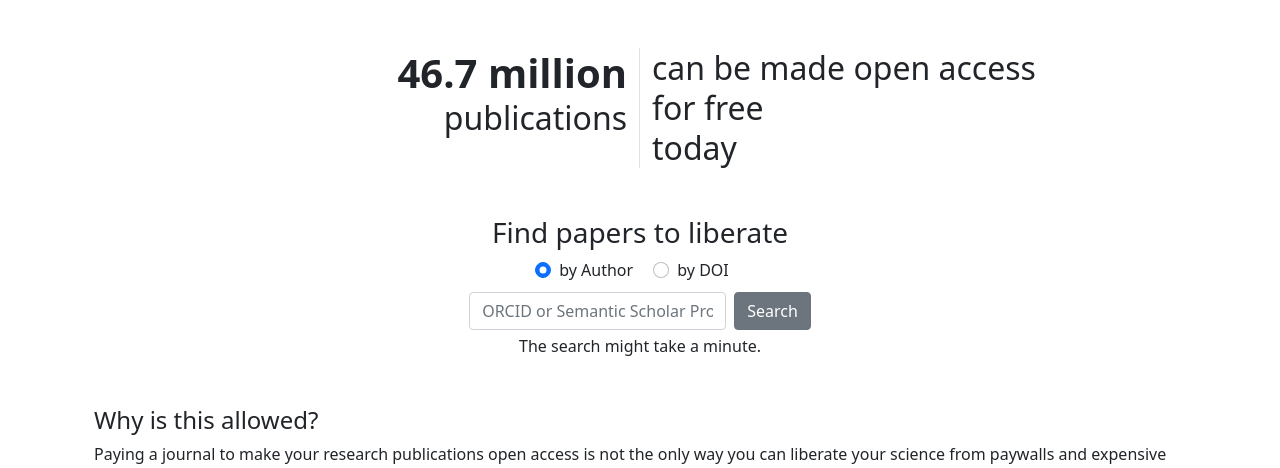
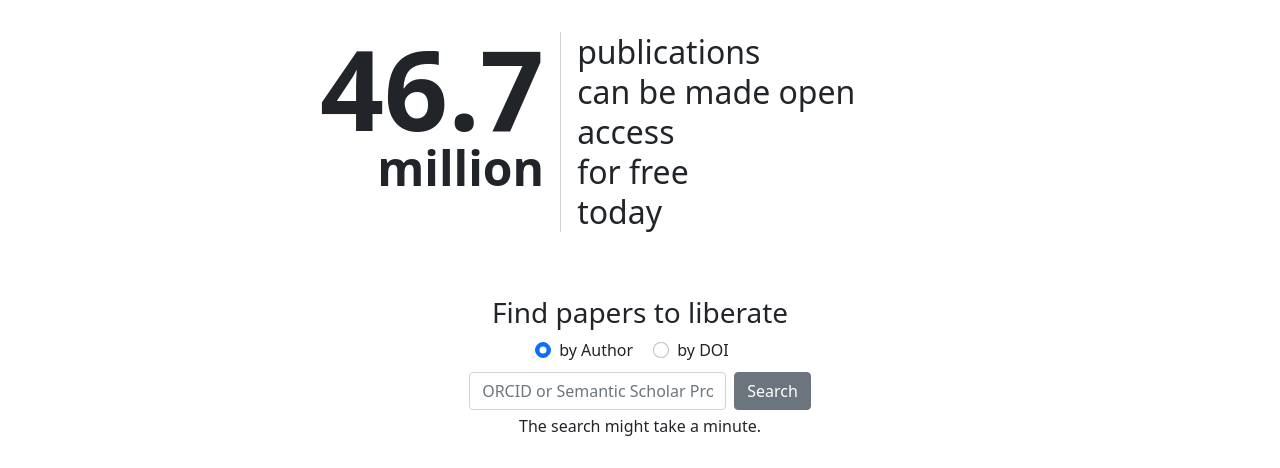
Before and after one commit to freeyourscience/freeyourscience, a FastAPI app: page / in a window 1280 px wide. Shown: the top 468 px of the page. Run offline with FastAPI, Linux system fonts and the light colour scheme.

Commit message:
bigger number #14

```diff
--- a/fyscience/static/main.css
+++ b/fyscience/static/main.css
@@ -7,3 +7,48 @@ div.paper-details {
     margin-top:2em;
     margin-bottom:1em;
 }
+
+.numberonwall {
+   display: flex;
+   margin-left: auto;
+   margin-right: auto;
+   margin-top: 2rem;
+   margin-bottom: 4rem;
+   width: 40rem;
+}
+
+.numberonwall__left {
+    line-height: 1;
+    border-right: 1px solid lightgray;
+    padding-right: 1rem;
+    text-align: right;
+}
+
+.numberonwall__left--number {
+    margin: 0;
+    font-size: 7rem;
+    font-weight: bold;
+}
+
+.numberonwall__left--mill {
+    margin: 0;
+    font-size: 3rem;
+    font-weight: bold;
+}
+
+.numberonwall__left--pubs {
+    margin: 0;
+    font-size: 2rem;
+    margin-bottom: 0.25;
+}
+
+.numberonwall__right {
+    padding-left: 1rem;
+    line-height: 1.25;
+}
+
+.numberonwall__right p {
+    font-size: 2rem;
+    margin: 0;
+    margin-bottom: 0.25;
+}
--- a/fyscience/templates/landing_page.html
+++ b/fyscience/templates/landing_page.html
@@ -1,17 +1,16 @@
 {% extends "base.html" %}
 {% block content %}
 <div class="container">
-	<header class="container fs-2 lh-sm mt-5 mb-5 text-center">
-		<div class="row row-cols-2 justify-content-md-center">
-			<div class="col text-end border-end">
-				<span class="fw-bold fs-1">46.7 million</span><br />
-				publications
-			</div>
-			<div class="col text-start">
-				can be made open access<br />
-				for free<br />
-				today
-			</div>
+	<header class="numberonwall">
+		<div class="numberonwall__left">
+			<p class="numberonwall__left--number">46.7</p>
+			<p class="numberonwall__left--mill">million</p>
+		</div>
+		<div class="numberonwall__right">
+			<p>publications</p>
+			<p>can be made open access</p>
+			<p>for free</p>
+			<p>today</p>
 		</div>
 	</header>
 
```
